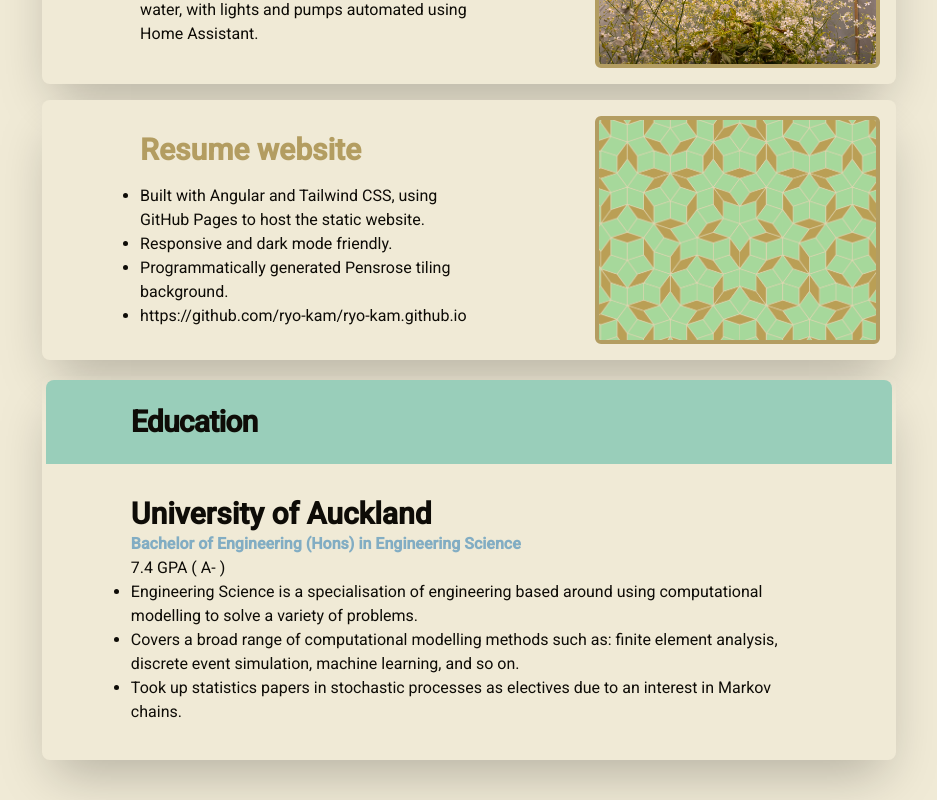
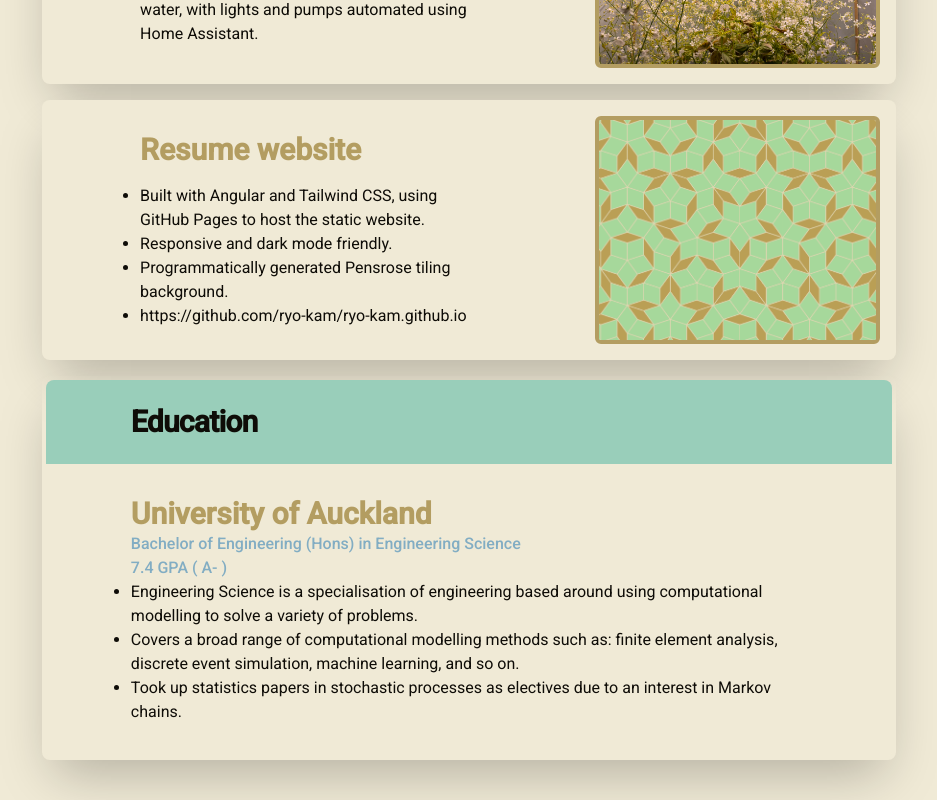
Before and after one commit to ryo-kam/ryo-kam.github.io, an Angular app: page / in a window 1280 px wide. Shown: the part 4252-5052 px from the top of the page, without its empty margins (171-1108 px from the left). Built offline with nearby package versions, Linux system fonts and the light colour scheme.

Commit message:
text changes

```diff
--- a/src/app/app.component.html
+++ b/src/app/app.component.html
@@ -49,11 +49,13 @@
           </h1>
         </div>
         <div class="w-4/5 mx-auto my-8">
-          <h1 class="text-3xl font-bold">University of Auckland</h1>
-          <h2 class="text-accent font-bold">
+          <h1 class="text-3xl font-bold text-primary">
+            University of Auckland
+          </h1>
+          <h2 class="text-accent font-medium">
             Bachelor of Engineering (Hons) in Engineering Science
           </h2>
-          <p>7.4 GPA ( A- )</p>
+          <h2 class="text-accent font-medium">7.4 GPA ( A- )</h2>
           <ul class="list-disc">
             <li>
               Engineering Science is a specialisation of engineering based
```
